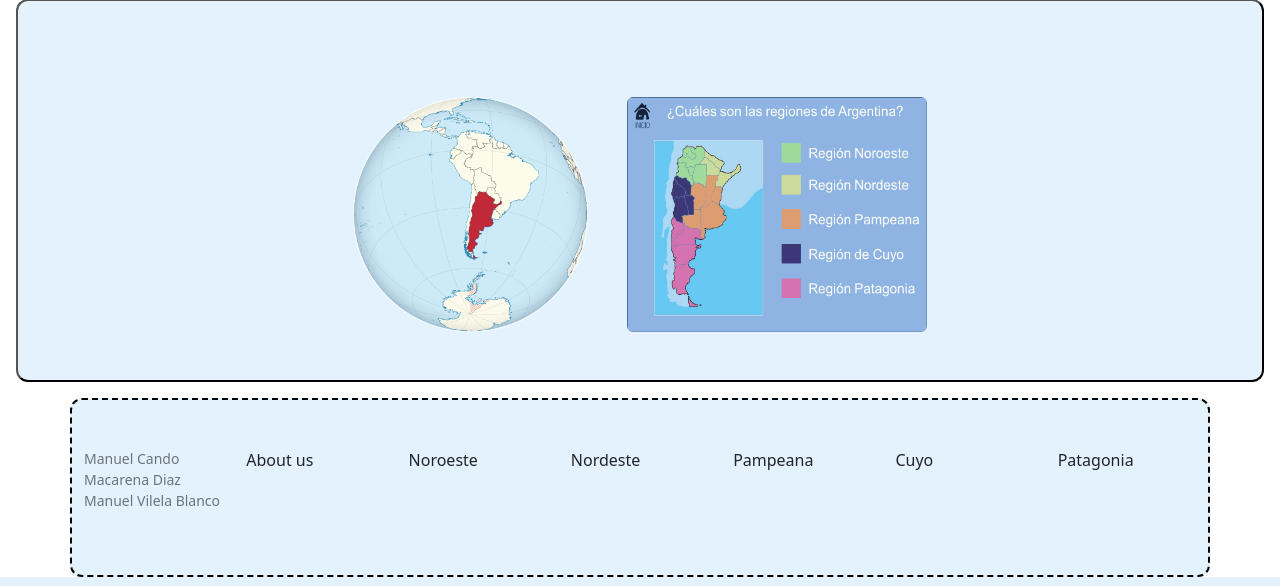
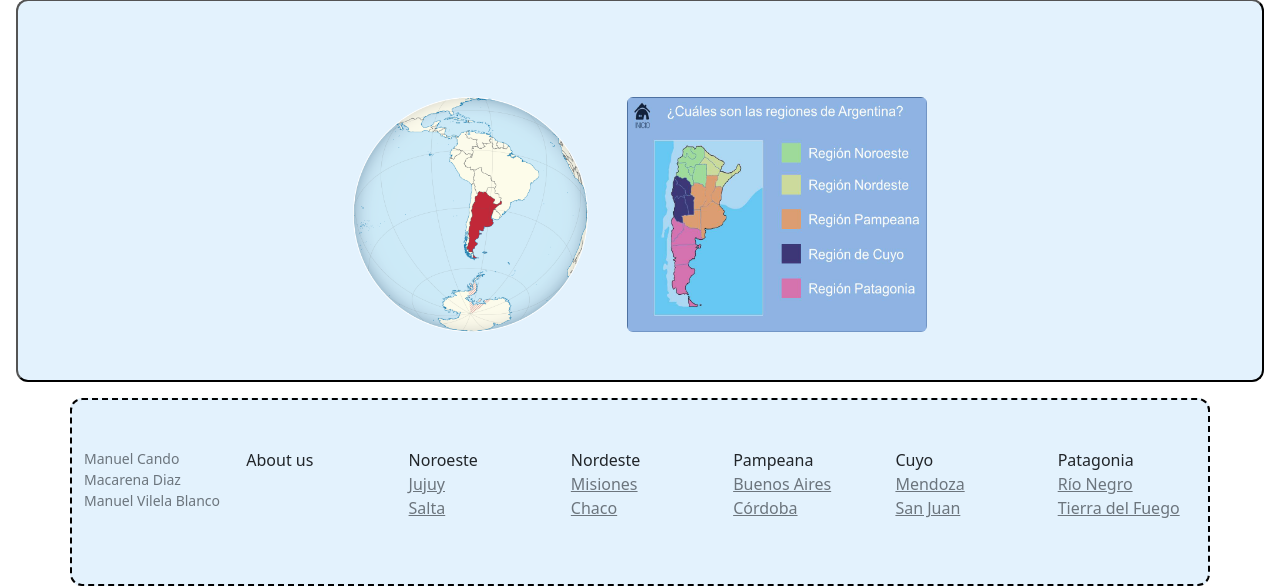
Before and after one commit to ManuelVB99/RegionesDeArgentina, a Django app: page / in a window 1280 px wide. Shown: the part 595-1181 px from the top of the page. Run offline with Django 4.2, Linux system fonts and the light colour scheme; some libraries are stand-ins or nearby versions.

Commit message:
Agregado de provincias en el pie de página de index

```diff
--- a/ProyectoFinalCandoDiazVilela/template/index.html
+++ b/ProyectoFinalCandoDiazVilela/template/index.html
@@ -72,18 +72,38 @@
         </div>
         <div class="col-6 col-md">
           <a class="nav-link active" aria-current="page" href="">Noroeste</a>
+            <ul class="list-unstyled text-small">
+                <li><a class="link-secondary" href="#">Jujuy</a></li>
+                <li><a class="link-secondary" href="#">Salta</a></li>
+            </ul>
         </div>
         <div class="col-6 col-md">
           <a class="nav-link active" aria-current="page" href="">Nordeste</a>
+            <ul class="list-unstyled text-small">
+                <li><a class="link-secondary" href="#">Misiones</a></li>
+                <li><a class="link-secondary" href="#">Chaco</a></li>
+            </ul>
         </div>
         <div class="col-6 col-md">
           <a class="nav-link active" aria-current="page" href="">Pampeana</a>
+            <ul class="list-unstyled text-small">
+                <li><a class="link-secondary" href="#">Buenos Aires</a></li>
+                <li><a class="link-secondary" href="#">Córdoba</a></li>
+            </ul>
         </div>
         <div class="col-6 col-md">
           <a class="nav-link active" aria-current="page" href="">Cuyo</a>
+            <ul class="list-unstyled text-small">
+                <li><a class="link-secondary" href="#">Mendoza</a></li>
+                <li><a class="link-secondary" href="#">San Juan</a></li>
+            </ul>
         </div>
         <div class="col-6 col-md">
           <a class="nav-link active" aria-current="page" href="">Patagonia</a>
+            <ul class="list-unstyled text-small">
+                <li><a class="link-secondary" href="#">Río Negro</a></li>
+                <li><a class="link-secondary" href="#">Tierra del Fuego</a></li>
+            </ul>
         </div>
       </div>
     </footer>
```
